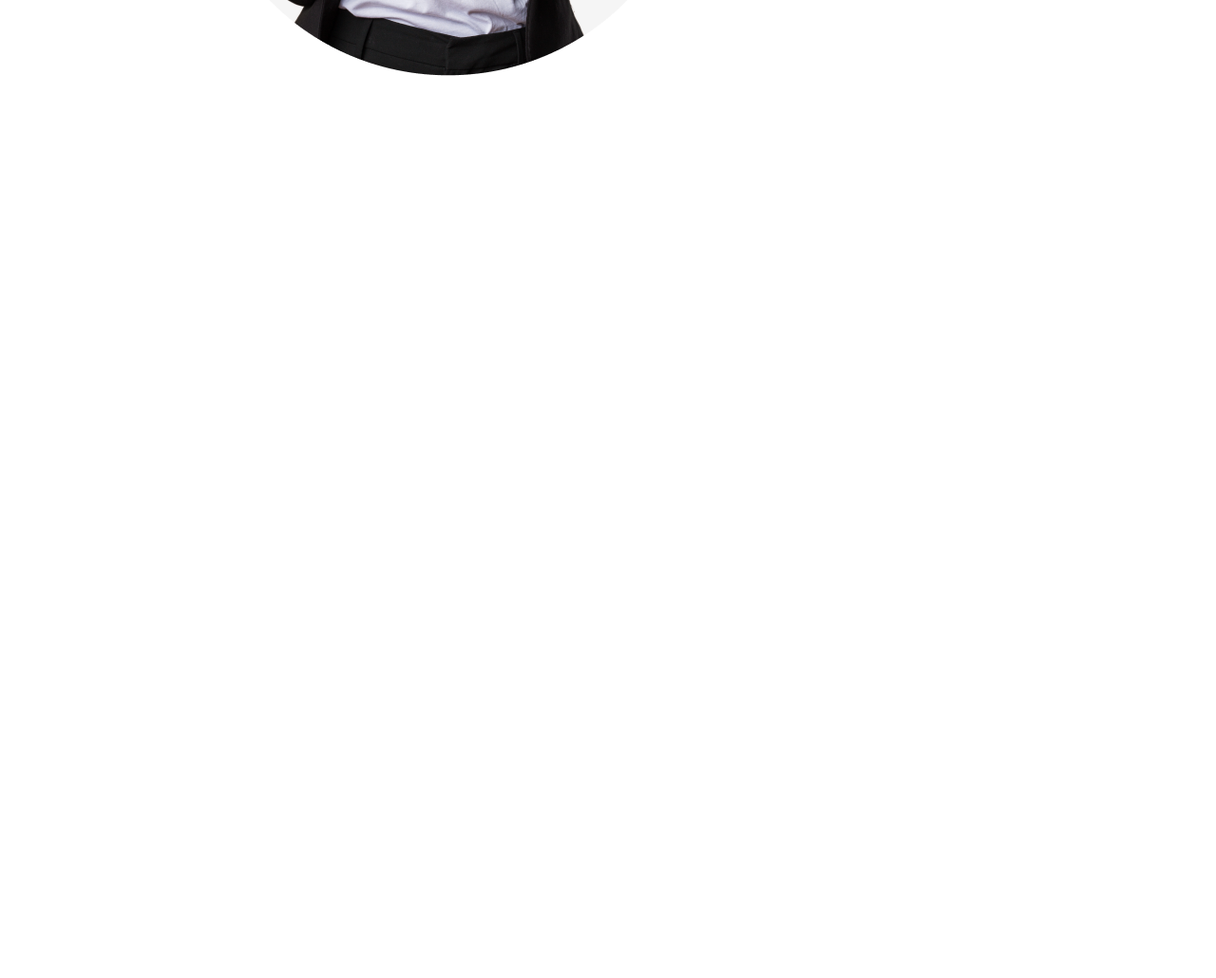
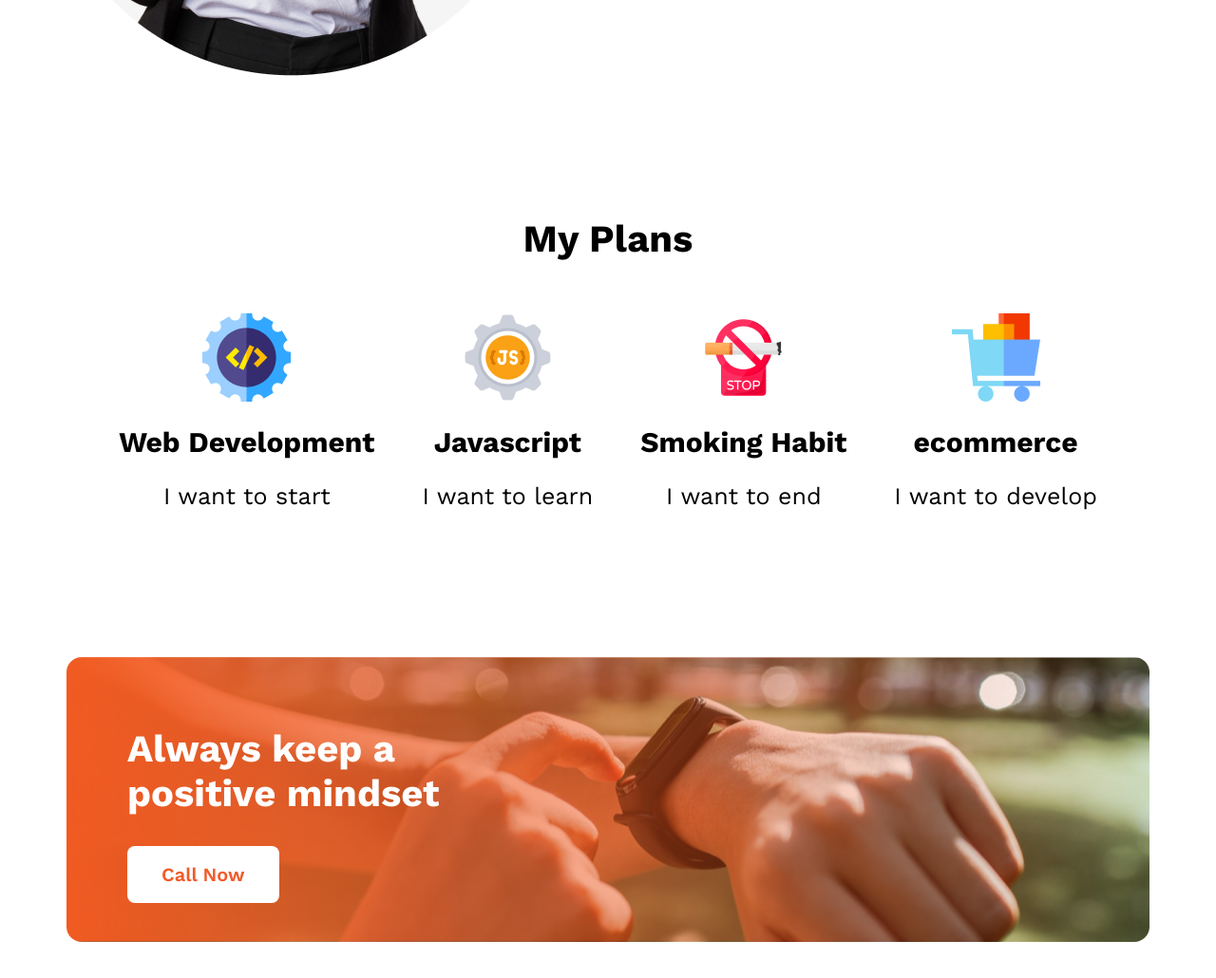
Before and after one commit to t-anvirahmed/new-year-new-me, a plain HTML site: page index.html in a window 1280 px wide. Shown: the part 1880-2910 px from the top of the page at 95% size. Before the commit the page ends 2108 px from the top, so only its background shows below. Drawn offline with nearby package versions, Linux system fonts and the light colour scheme.

Commit message:
added plans and card

```diff
--- a/index.html
+++ b/index.html
@@ -13,9 +13,7 @@
 </head>
 
 <body>
-    <!-- start of header section -->
     <header>
-        <!-- banner section -->
         <section class="banner-container">
             <div class="banner-content">
                 <h3>All Thinks Are Possible If You believe</h3>
@@ -47,6 +45,41 @@
                 </div>
             </div>
         </section>
+        <section>
+            <div class="my-plans">
+                <h2>My Plans</h2>
+                <div class="my-plans-container">
+                    <div class="my-plans-content">
+                        <img src="images/icons/web.png" alt="">
+                        <h2>Web Development</h2>
+                        <p>I want to start</p>
+                    </div>
+                    <div class="my-plans-content">
+                        <img src="images/icons/js.png" alt="">
+                        <h2>Javascript</h2>
+                        <p>I want to learn</p>
+                    </div>
+                    <div class="my-plans-content">
+                        <img src="images/icons/smoke.png" alt="">
+                        <h2>Smoking Habit</h2>
+                        <p>I want to end</p>
+                    </div>
+                    <div class="my-plans-content">
+                        <img src="images/icons/ecom.png" alt="">
+                        <h2>ecommerce</h2>
+                        <p>I want to develop</p>
+                    </div>
+                </div>
+            </div>
+        </section>
+        <section>
+            <div class="positive-mind-card">
+                <div class="positive-mind-content">
+                    <h2>Always keep a positive mindset</h2>
+                    <button>Call Now</button>
+                </div>
+            </div>
+        </section>
     </main>
     <footer>
 
--- a/styles/styles.css
+++ b/styles/styles.css
@@ -2,6 +2,11 @@
 * {
     font-family: "Work Sans", sans-serif;
 }
+
+/* .container {
+    width: 72%;
+    max-width: 1200px;
+} */
 
 /* banner section styles */
 .banner-container {
@@ -52,8 +57,7 @@
 
 /* failure section styles */
 .failure-content {
-    width: 72%;
-    max-width: 1200px;
+    max-width: 1240px;
     display: flex;
     align-items: center;
     justify-content: center;
@@ -92,3 +96,86 @@
     top: 0;
     color: #22c55e;
 }
+
+.my-plans {
+    text-align: center;
+}
+
+.my-plans h2 {
+    font-size: 40px;
+    font-weight: 700;
+}
+
+.my-plans-container {
+    margin-top: 55px;
+    display: flex;
+    justify-content: center;
+    align-items: center;
+    gap: 50px;
+}
+
+.my-plans-container h2 {
+    font-size: 30px;
+    font-weight: 700;
+}
+
+.my-plans-container p {
+    margin-top: 0;
+    font-size: 25px;
+    font-weight: 400;
+}
+
+.my-plans-content {
+    display: flex;
+    flex-direction: column;
+    align-items: center;
+}
+
+.positive-mind-card {
+    background-image: url('../images/gradient2.png'), url('../images/watch.png');
+    position: relative;
+    background-size: cover;
+    background-position: center;
+    background-repeat: no-repeat;
+    display: flex;
+    align-items: center;
+    border-radius: 16px;
+    margin: 130px auto;
+    max-width: 1140px;
+    height: 300px;
+}
+
+.positive-mind-content {
+    position: relative;
+    z-index: 2;
+    color: #fff;
+    margin-left: 64px;
+    display: flex;
+    flex-direction: column;
+    align-items: flex-start;
+}
+
+.positive-mind-content h2 {
+    width: 70%;
+    font-size: 40px;
+    font-weight: 700;
+    margin-bottom: 32px;
+    color: #fff;
+}
+
+.positive-mind-content button {
+    background: #fff;
+    color: #F15B2A;
+    border: none;
+    padding: 18px 36px;
+    border-radius: 8px;
+    font-size: 20px;
+    font-weight: 600;
+    cursor: pointer;
+    transition: background 0.2s, color 0.2s;
+}
+
+.positive-mind-content button:hover {
+    background: #ffe5d0;
+    color: #d94a1e;
+}
```
